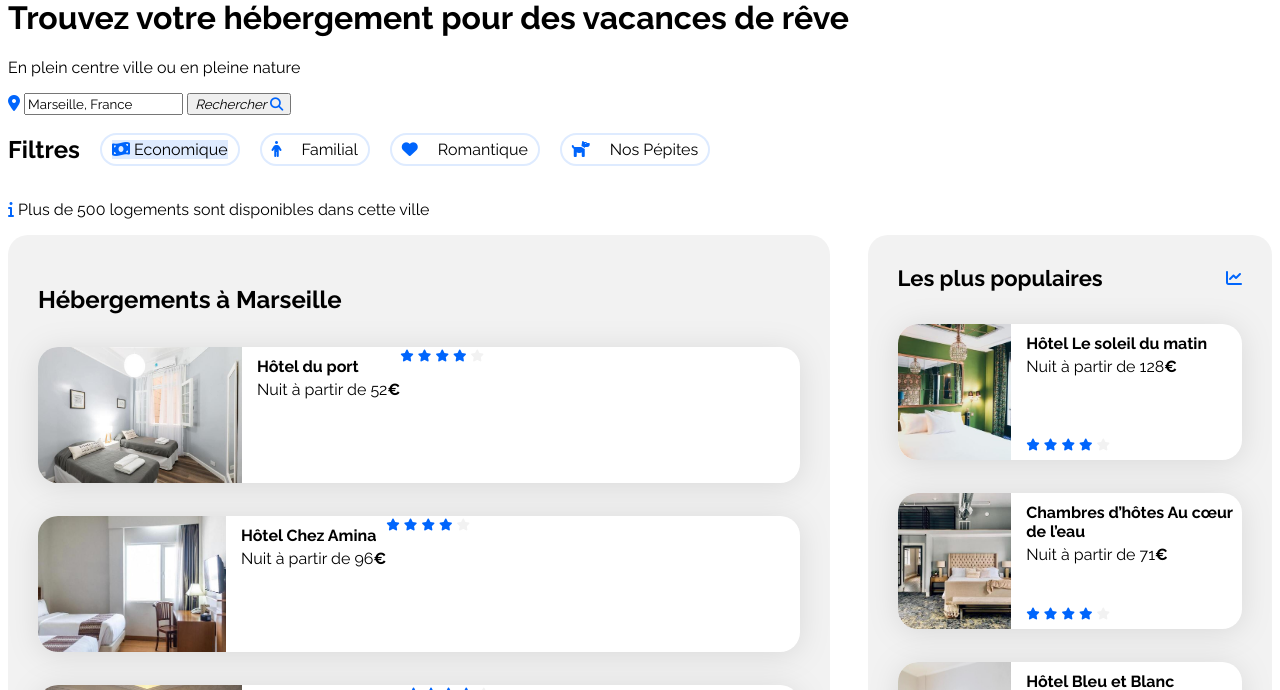
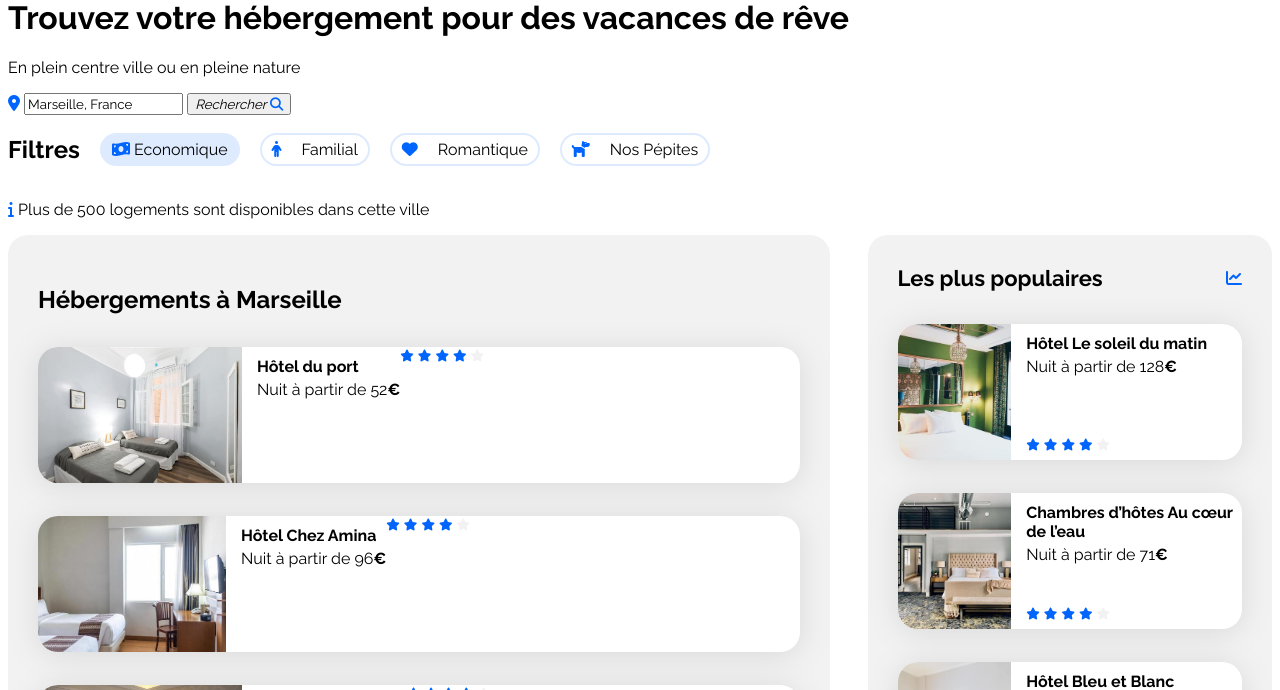
Before and after one commit to Coumbis886/Booki, a plain HTML site: page index.html in a window 1280 px wide. In both pictures the pointer is over the item "Economique". Shown: the part 110-800 px from the top of the page. Drawn offline with Linux system fonts and the light colour scheme.

Commit message:
switch selector for filters hover

```diff
--- a/css/style.css
+++ b/css/style.css
@@ -51,7 +51,7 @@ nav {
     }
 }
 
-.button:hover {
+.filter-container li:hover {
         background-color: var(--filter-bg-color);
         cursor: pointer;
 }
```
